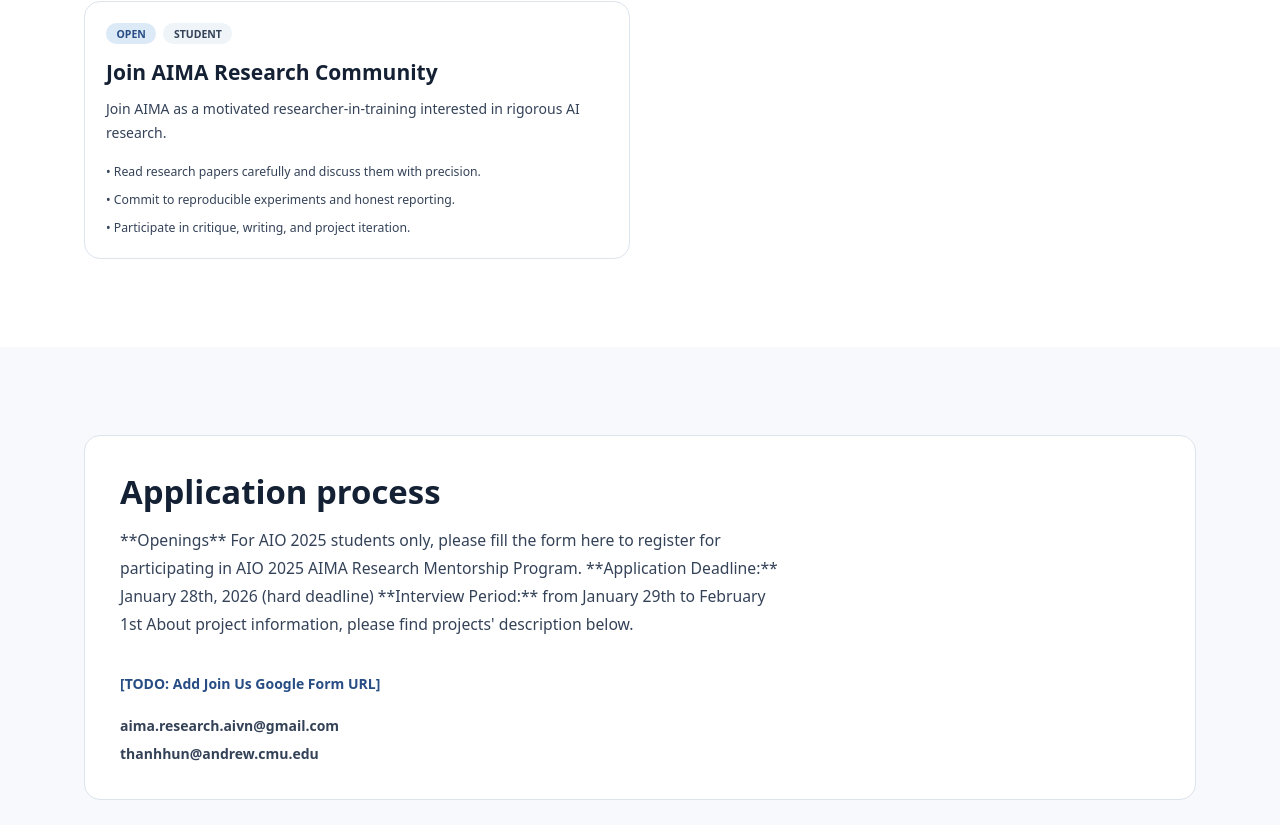
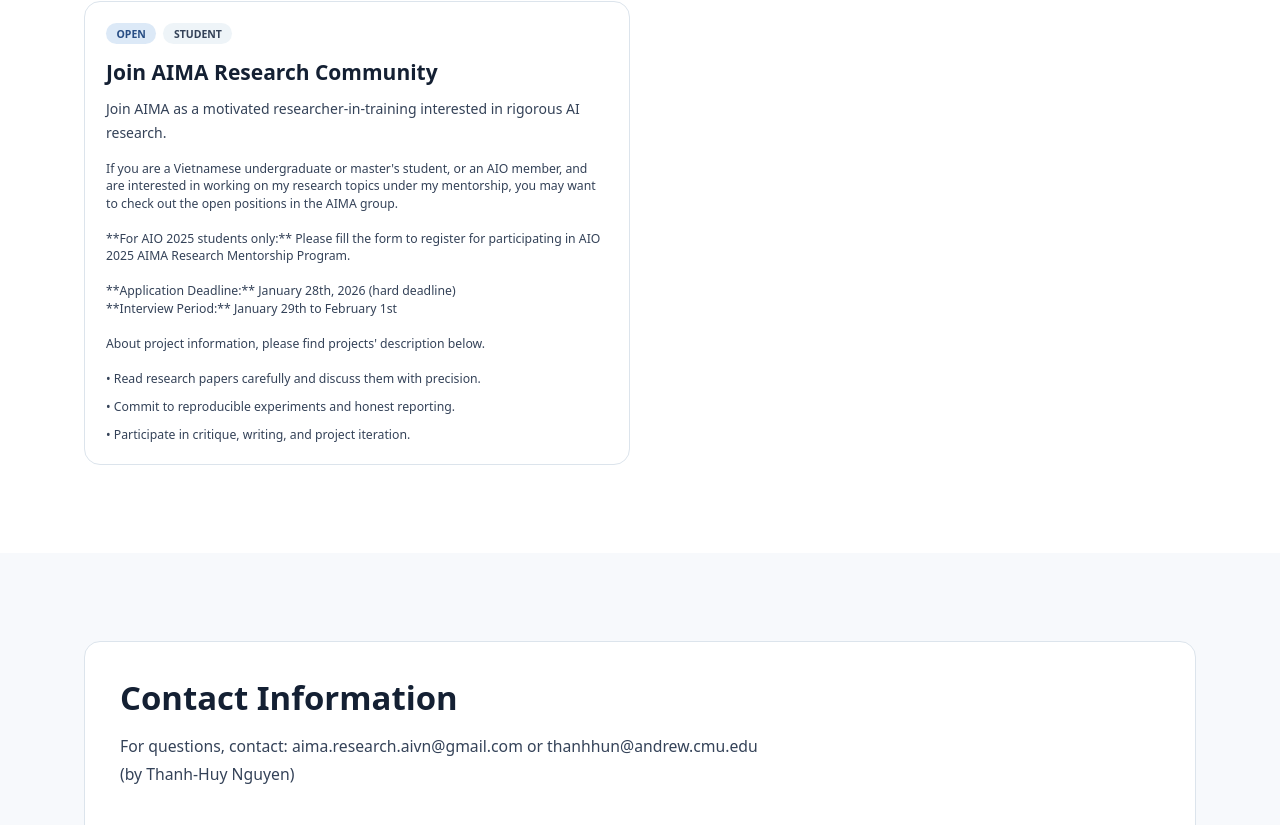
Before and after one commit to AIMA-Research-Group/aima-research-group.github.io, a Next.js app: page /join-us in a window 1280 px wide. Shown: the part 495-1320 px from the top of the page. Built offline with nearby package versions, Linux system fonts and the light colour scheme.

Commit message:
Update Join Us page: display openings info in cards and change to Contact Information

```diff
--- a/app/join-us/page.tsx
+++ b/app/join-us/page.tsx
@@ -25,7 +25,7 @@
         <Section>
           <PageContainer>
             <div className="surface-card p-8 md:p-10">
-              <SectionHeading title="Application process" description={content.opportunities[0]?.application_process || "Application process will be added soon."} />
+              <SectionHeading title="Contact Information" description={content.opportunities[0]?.application_process || "Contact information will be added soon."} />
               {hasForm ? <Button href={formUrl}>Open Google Form</Button> : preview ? <p className="font-bold text-[var(--aima-deep-blue)]"><ContentPlaceholder value={formUrl} /></p> : <Button href="/contact">Contact AIMA</Button>}
               <div className="mt-6 grid gap-2 text-[var(--text-secondary)]">
                 {contactEmails.map((email) => <a key={email} className="font-bold text-[var(--aima-deep-blue)]" href={`mailto:${email}`}>{email}</a>)}
--- a/components/content/Cards.tsx
+++ b/components/content/Cards.tsx
@@ -424,6 +424,7 @@
       <div className="flex flex-wrap gap-2"><Badge>{opportunity.status}</Badge><Badge tone="muted">{opportunity.audience}</Badge></div>
       <h3 className="mt-4 text-2xl font-black"><ContentPlaceholder value={opportunity.title} fallback="Opportunity details coming soon." /></h3>
       <p className="mt-3 leading-7 text-[var(--text-secondary)]">{opportunity.summary}</p>
+      <div className="mt-4 text-sm text-[var(--text-secondary)] whitespace-pre-line">{opportunity.description}</div>
       <div className="mt-5 grid gap-3 text-sm text-[var(--text-secondary)]">
         {opportunity.expectations.map((item) => <p key={item}>• {item}</p>)}
       </div>
--- a/content/opportunities/research-community.yml
+++ b/content/opportunities/research-community.yml
@@ -4,7 +4,15 @@
 status: open
 audience: student
 summary: Join AIMA as a motivated researcher-in-training interested in rigorous AI research.
-description: "If you are a Vietnamese undergraduate or master's student, or an AIO member, and are interested in working on my research topics under my mentorship, you may want to check out the open positions in the AIMA group."
+description: |
+  If you are a Vietnamese undergraduate or master's student, or an AIO member, and are interested in working on my research topics under my mentorship, you may want to check out the open positions in the AIMA group.
+
+  **For AIO 2025 students only:** Please fill the form to register for participating in AIO 2025 AIMA Research Mentorship Program.
+
+  **Application Deadline:** January 28th, 2026 (hard deadline)
+  **Interview Period:** January 29th to February 1st
+
+  About project information, please find projects' description below.
 expectations:
   - Read research papers carefully and discuss them with precision.
   - Commit to reproducible experiments and honest reporting.
@@ -14,15 +22,7 @@
   - Build research-ready experiments and evaluation plans.
   - Understand the publication journey from idea to submission.
 application_process: |
-  **Openings**
-
-  For AIO 2025 students only, please fill the form here to register for participating in AIO 2025 AIMA Research Mentorship Program.
-
-  **Application Deadline:** January 28th, 2026 (hard deadline)
-
-  **Interview Period:** from January 29th to February 1st
-
-  About project information, please find projects' description below.
+  For questions, contact: aima.research.aivn@gmail.com or thanhhun@andrew.cmu.edu (by Thanh-Huy Nguyen)
 google_form_url: "https://docs.google.com/forms/d/e/1FAIpQLSe1YY2Jlh9F4LTaMBe5Tejsp2GIwIMByAZCUcz3FYig9StlHQ/viewform"
 featured: true
 placeholder: false
```
